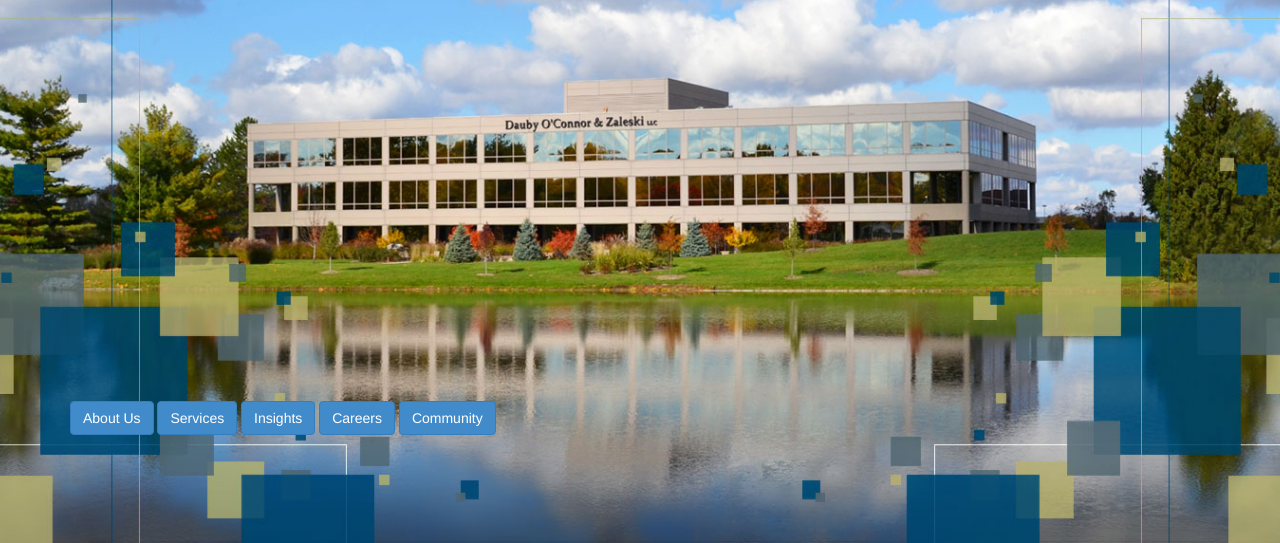
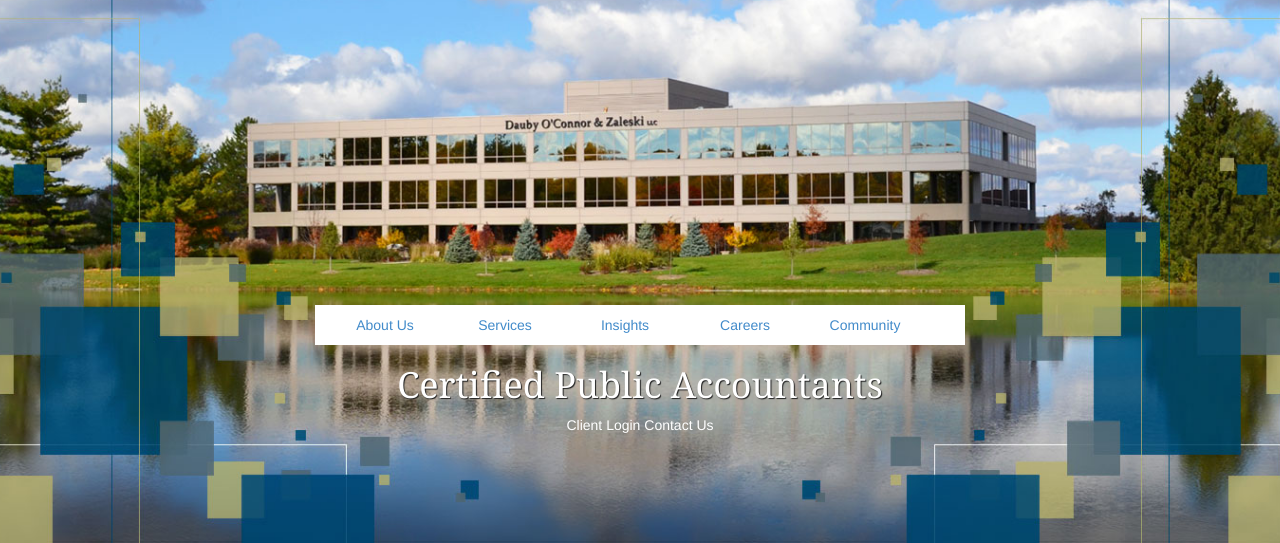
Before and after one commit to srhise/doz, a website: page app/index.html in a window 1280 px wide. Shown: the part 257-800 px from the top of the page. Drawn offline with nearby package versions, Linux system fonts and the light colour scheme.

Commit message:
Added pinned nav on homepage

```diff
--- a/app/index.html
+++ b/app/index.html
@@ -34,11 +34,22 @@
         <div class="container" id="drawernav">
             <div class="row">
                 <div class="col-md-12">
-                    <a href="#" class="btn btn-primary">About Us</a>
-                    <a href="#" class="btn btn-primary">Services</a>
-                    <a href="#" class="btn btn-primary">Insights</a>
-                    <a href="#" class="btn btn-primary">Careers</a>
-                    <a href="#" class="btn btn-primary">Community</a>
+                    <div id="main-nav-container">
+                        <a href="#">About Us</a>
+                        <a href="#">Services</a>
+                        <a href="#">Insights</a>
+                        <a href="#">Careers</a>
+                        <a href="#">Community</a>
+                        <div class="clearfix"></div>
+                    </div>
+                </div>
+            </div>
+            <div class="row">
+                <div class="col-md-12">
+                    <div id="footer-below">
+                        <h1 class="center">Certified Public Accountants</h1>
+                        <span><a href="#">Client Login</a></span> <span><a href="#">Contact Us</a></span>
+                    </div>
                 </div>
             </div>
         </div>
--- a/app/styles/main.less
+++ b/app/styles/main.less
@@ -8,6 +8,10 @@
     background: #ccc;
     color: #000;
     padding: 0.2em 0;
+}
+
+.center {
+    text-align: center;
 }
 
 @media (max-width: 770px) {
@@ -28,12 +32,14 @@
         bottom: 58px;
         width:100%;
     }
-    #drawernav a.btn {
-        width:100%;
+    #drawernav a {
+        display:block;
+        background-color:#eee;
         border-radius:0px;
         border:1px solid #eee;
         border-top:none;
         font-size:20px;
+        padding:5px;
     }
     body.home #logo {
       display: block;
@@ -86,4 +92,33 @@
     #mainnav {
         display:none;
     }
+    #main-nav-container {
+        width:650px;
+        margin:0px auto;
+        padding:10px;
+        background-color:#fff;
+
+        a {
+            display: block;
+            font-size:14px;
+            width:120px;
+            float:left;
+            text-align:center;
+        }
+    }
+    body.home #footer-below{
+        text-align: center;
+    }
+    body.home #footer-below span a {
+        color:#fff;
+    }
+    body.home #footer-below h1 {
+        color:#fff;
+        font-family:'Georgia', 'Times New Roman';
+        font-weight:normal;
+        text-shadow: 1px 1px 1px #222;
+    }
+
+
+
 }
```
Also changed, not shown: app/styles/main.css, 1 other file.
